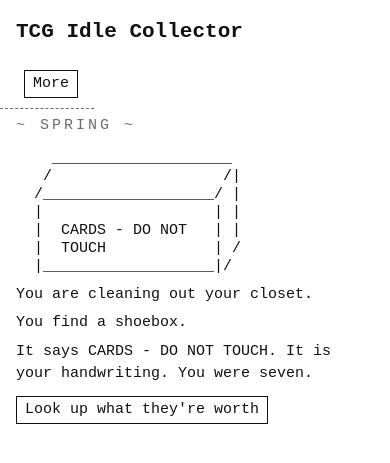
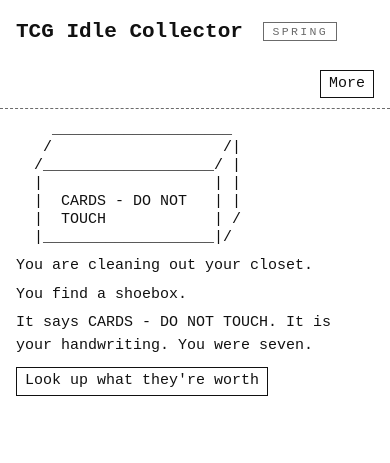
Before and after one commit to victorhuangwq/experiencethis.world, a Jekyll site: the page built from projects/tcg-idle-game/index.html, in a window 390 px wide. Shown: the top 463 px of the page. Built offline with Jekyll 4.4.1, drawn with Linux system fonts in a browser that asks for light colours.

Commit message:
Space out the log, make the machine's keys look pressable, and tag the season
- Leave a clear gap between log messages
- Draw the vending machine's slots and coin return as keys: bold and
  outlined with a shadow underneath that goes away when pressed. Slots
  the player can't afford keep a dim outline.
- Show the season as a tag beside the title instead of in the status bar
- Stretch the log strip across the full width on phones

Co-Authored-By: Claude Opus 5.5 <noreply@anthropic.com>
Claude-Session: https://claude.ai/code/session_01TDSJnwoVM1CgaGTPCogkiV

```diff
--- a/projects/tcg-idle-game/css/style.css
+++ b/projects/tcg-idle-game/css/style.css
@@ -149,6 +149,7 @@ button.current {
     .layout {
         display: flex;
         flex-direction: column;
+        align-items: stretch;
         gap: 0;
     }
 
@@ -182,15 +183,23 @@ button.current {
     }
 }
 
-/* Parts of ASCII art that can be pressed, like the machine's slots */
+/*
+ * Parts of ASCII art that can be pressed, like the machine's slots. They look
+ * like keys: outlined, with a shadow underneath that goes away when pressed.
+ * Shadows don't take up space, so the art stays lined up.
+ */
 .art-button {
     padding: 0;
     margin: 0;
     border: none;
+    border-radius: 2px;
     font: inherit;
+    font-weight: bold;
     line-height: inherit;
-    background: var(--button-hover);
+    background: var(--button-background);
     color: var(--text);
+    box-shadow: 0 0 0 1px var(--border), 0 1px 0 1px var(--border);
+    cursor: pointer;
 }
 
 .art-button:hover:not(:disabled),
@@ -199,12 +208,28 @@ button.current {
     color: var(--background);
 }
 
+.art-button:active:not(:disabled) {
+    transform: translateY(1px);
+    box-shadow: 0 0 0 1px var(--border);
+}
+
 .art-button.special {
     color: var(--legendary);
 }
 
+.art-button.special:hover:not(:disabled),
+.art-button.special:focus-visible {
+    background: var(--legendary);
+    color: var(--background);
+}
+
+/* A slot the player can't afford yet: still a key, just not a pressable one */
 .art-button:disabled {
+    font-weight: normal;
     background: none;
+    color: var(--muted);
+    box-shadow: 0 0 0 1px var(--muted);
+    cursor: not-allowed;
 }
 
 .art {
@@ -261,13 +286,26 @@ button.current {
     color: var(--legendary);
 }
 
+/* A clear gap between messages, so wrapped ones don't run together */
 .message {
-    margin: 4px 0;
+    margin: 0 0 12px;
 }
 
-.season {
+/* The season, as a tag beside the title */
+.season-tag {
+    display: inline-block;
+    margin-left: 8px;
+    padding: 0 8px;
+    border: 1px solid var(--muted);
     color: var(--muted);
+    font-size: 0.55em;
+    font-weight: normal;
     letter-spacing: 0.2em;
+    vertical-align: middle;
+}
+
+.season-tag:empty {
+    display: none;
 }
 
 /* Buttons that fill back up while they rest */
--- a/projects/tcg-idle-game/index.html
+++ b/projects/tcg-idle-game/index.html
@@ -16,7 +16,7 @@ permalink: /tcg-idle-game/
 </head>
 <body>
     <main>
-        <h1>TCG Idle Collector</h1>
+        <h1>TCG Idle Collector <span id="season-tag" class="season-tag"></span></h1>
         <div id="app"><noscript>This game needs JavaScript.</noscript></div>
     </main>
 
--- a/projects/tcg-idle-game/js/main.js
+++ b/projects/tcg-idle-game/js/main.js
@@ -47,6 +47,7 @@ const devMode = new URLSearchParams(location.search).has('dev');
 
 const ui = new UI(game, document.getElementById('app'), {
     devMode,
+    seasonTag: document.getElementById('season-tag'),
     // Save after every action, so reloading can't undo a choice
     onAction: save,
     onDev: (action) => {
--- a/projects/tcg-idle-game/js/ui/panels/status.js
+++ b/projects/tcg-idle-game/js/ui/panels/status.js
@@ -1,5 +1,5 @@
 /**
- * The status bar: the season, money, work, and unopened packs
+ * The status bar: money, work, and unopened packs
  */
 
 import { Format } from '../../core/format.js';
@@ -8,7 +8,7 @@ import { Wallet } from '../../systems/wallet.js';
 import { escape, button } from '../html.js';
 
 export function renderStatus(game, now) {
-    const parts = [`<p class="season">~ ${Lines.story.seasons[game.state.story.season]} ~</p>`];
+    const parts = [];
 
     if (game.unlocked('allowance')) {
         parts.push(`<p>${Lines.money.label} <b data-money></b></p>`);
--- a/projects/tcg-idle-game/js/ui/ui.js
+++ b/projects/tcg-idle-game/js/ui/ui.js
@@ -23,7 +23,8 @@ export class UI {
     /**
      * @param {Game} game - Game
      * @param {HTMLElement} root - Element to draw into
-     * @param {Object} options - devMode, onAction (after each action), onDev(action)
+     * @param {Object} options - devMode, onAction (after each action), onDev(action),
+     *                           seasonTag (element beside the title for the season)
      */
     constructor(game, root, options = {}) {
         this.game = game;
@@ -139,6 +140,9 @@ export class UI {
         const location = this.currentLocation();
 
         const now = Date.now();
+        if (this.options.seasonTag) {
+            this.setHTML(this.options.seasonTag, Lines.story.seasons[game.state.story.season]);
+        }
         this.setHTML(this.parts['dev-bar'], this.options.devMode ? renderDevBar() : '');
         this.setHTML(this.parts.status, renderStatus(game, now));
         this.setHTML(this.parts.locations, renderNavigation(game, location.id));
```
